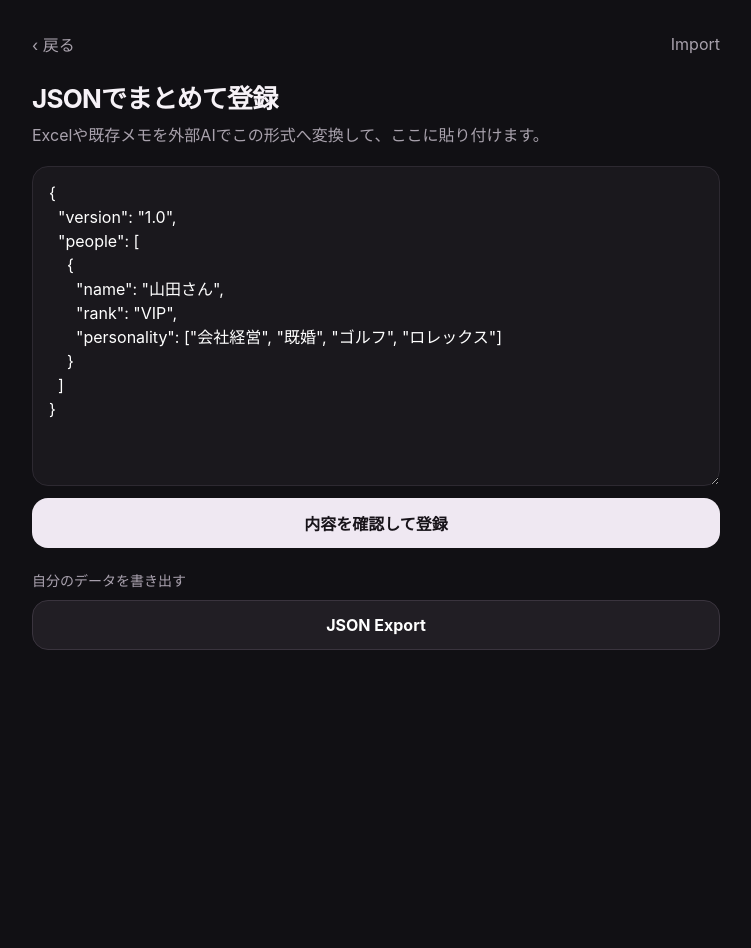
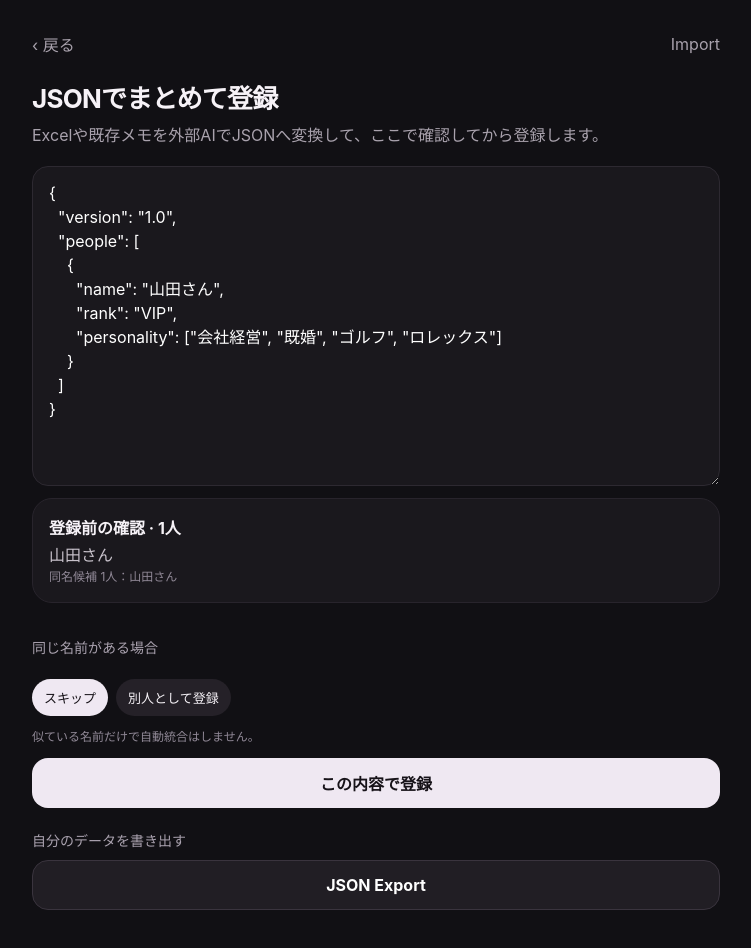
Before and after one commit to karukimori-wq/Velvet, a Next.js app: page /import in a window 1280 px wide. Shown: the top 948 px of the page, without its empty margins (264-1015 px from the left). Before the commit the page ends 800 px from the top, so only its background shows below. Built offline with nearby package versions, Linux system fonts and the light colour scheme.

Commit message:
Add import preview and duplicate awareness

```diff
--- a/app/import/page.tsx
+++ b/app/import/page.tsx
@@ -1,28 +1,19 @@
 import Link from "next/link";
-import { importJsonAction } from "./actions";
-
-const example = `{
-  "version": "1.0",
-  "people": [
-    {
-      "name": "山田さん",
-      "rank": "VIP",
-      "personality": ["会社経営", "既婚", "ゴルフ", "ロレックス"]
-    }
-  ]
-}`;
+import { getRequestIdentity } from "@/lib/auth/request-identity";
+import { listPeopleStore } from "@/lib/person-store";
+import { ImportForm } from "./import-form";
 
 export default async function ImportPage({ searchParams }: { searchParams: Promise<{ error?: string }> }) {
   const { error } = await searchParams;
+  const { ownerUserId } = await getRequestIdentity();
+  const people = await listPeopleStore(ownerUserId, { includeArchived: true });
+
   return (
     <main className="shell">
       <header className="header"><Link className="subtle" href="/people">‹ 戻る</Link><span className="subtle">Import</span></header>
-      <section className="hero"><h1>JSONでまとめて登録</h1><p>Excelや既存メモを外部AIでこの形式へ変換して、ここに貼り付けます。</p></section>
+      <section className="hero"><h1>JSONでまとめて登録</h1><p>Excelや既存メモを外部AIでJSONへ変換して、ここで確認してから登録します。</p></section>
       {error && <div className="formError">形式を確認してください：{error}</div>}
-      <form action={importJsonAction} className="stack">
-        <textarea className="searchBox importArea" name="json" defaultValue={example} />
-        <button className="primaryButton" type="submit">内容を確認して登録</button>
-      </form>
+      <ImportForm existingNames={people.map((person) => person.name)} />
       <div className="sectionTitle">自分のデータを書き出す</div>
       <Link className="secondaryButton actionLink" href="/api/export">JSON Export</Link>
     </main>
```
